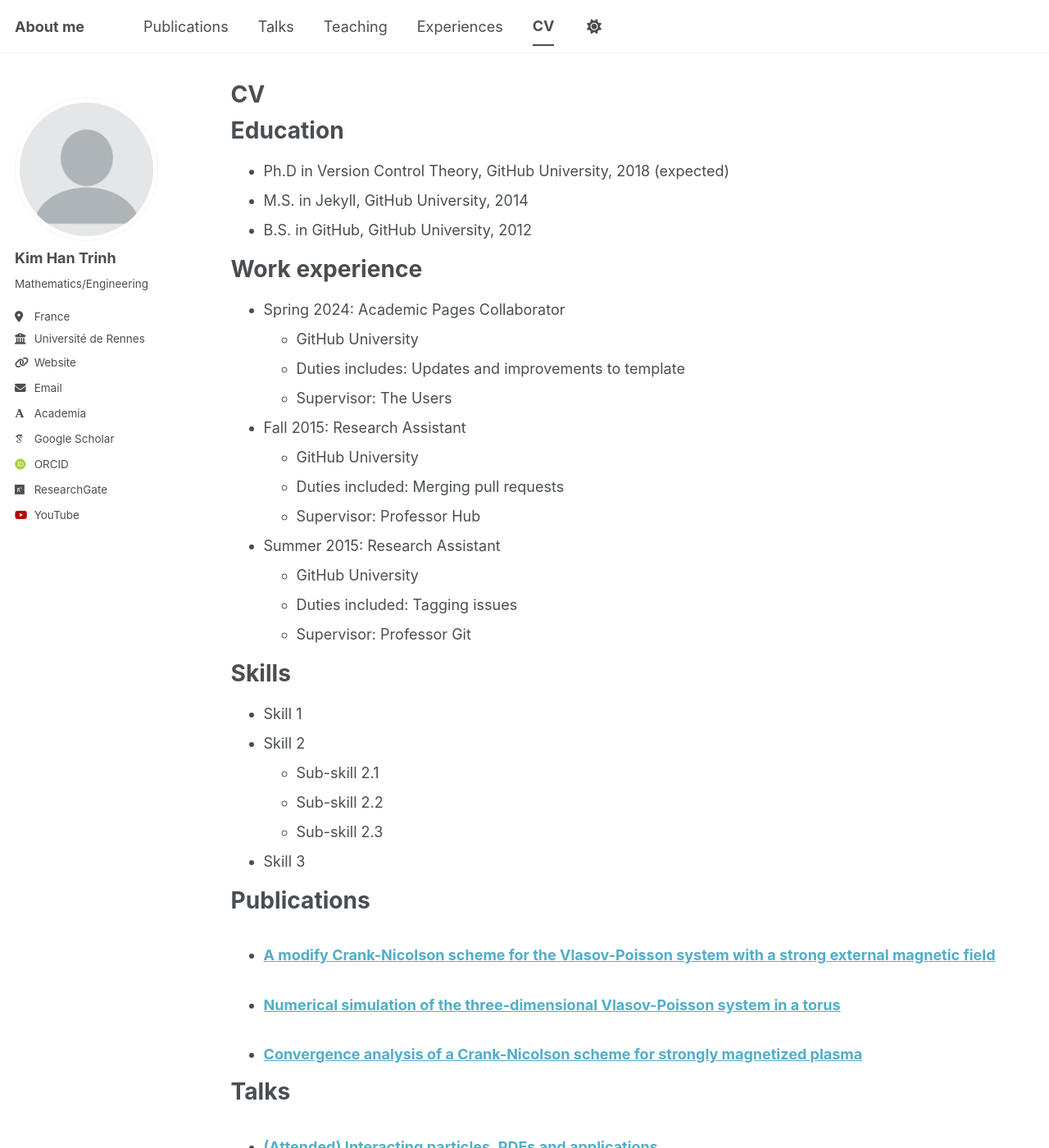
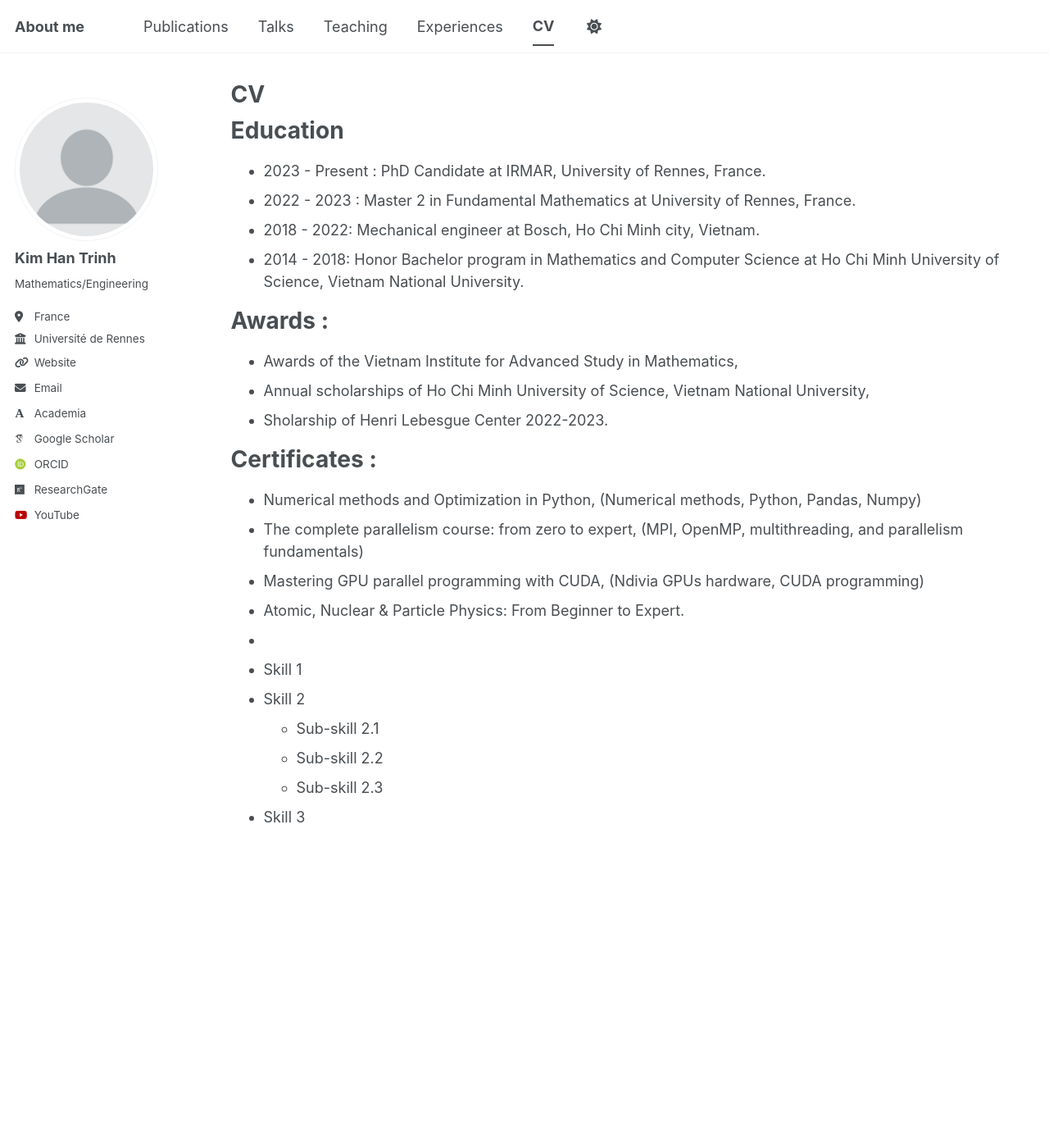
Before and after one commit to khtrinh96/khtrinh96.github.io, a Jekyll site: the page built from _pages/cv.md, in a window 1280 px wide and 1400 px high. Shown: the whole window at 82% size. Built offline with Jekyll 4.4.1, drawn with Linux system fonts in a browser that asks for light colours; some web fonts are replaced; a script bundle is joined from its source files by our own code; library files that are not in the unit come from our copies; some of the changed text lies outside the part shown.

Commit message:
Update cv.md

```diff
--- a/_pages/cv.md
+++ b/_pages/cv.md
@@ -11,54 +11,30 @@ redirect_from:
 
 Education
 ======
-* Ph.D in Version Control Theory, GitHub University, 2018 (expected)
-* M.S. in Jekyll, GitHub University, 2014
-* B.S. in GitHub, GitHub University, 2012
 
-Work experience
+* 2023 - Present : PhD Candidate at IRMAR, University of Rennes, France.
+* 2022 - 2023 : Master 2 in Fundamental Mathematics at University of Rennes, France.
+* 2018 - 2022: Mechanical engineer at Bosch, Ho Chi Minh city, Vietnam.
+* 2014 - 2018: Honor Bachelor program in Mathematics and Computer Science at Ho Chi Minh  University of Science, Vietnam National University.
+
+Awards :
 ======
-* Spring 2024: Academic Pages Collaborator
-  * GitHub University
-  * Duties includes: Updates and improvements to template
-  * Supervisor: The Users
 
-* Fall 2015: Research Assistant
-  * GitHub University
-  * Duties included: Merging pull requests
-  * Supervisor: Professor Hub
+* Awards of the Vietnam Institute for Advanced Study in Mathematics,
+* Annual scholarships of Ho Chi Minh University of Science, Vietnam National University,
+* Sholarship of Henri Lebesgue Center 2022-2023.
 
-* Summer 2015: Research Assistant
-  * GitHub University
-  * Duties included: Tagging issues
-  * Supervisor: Professor Git
+Certificates :
+======
 
-Skills
-======
+* Numerical methods and Optimization in Python, (Numerical methods, Python, Pandas, Numpy)
+* The complete parallelism course: from zero to expert, (MPI, OpenMP, multithreading, and parallelism fundamentals)
+* Mastering GPU parallel programming with CUDA, (Ndivia GPUs hardware, CUDA programming)
+* Atomic, Nuclear & Particle Physics: From Beginner to Expert.
+*
 * Skill 1
 * Skill 2
   * Sub-skill 2.1
   * Sub-skill 2.2
   * Sub-skill 2.3
 * Skill 3
-
-Publications
-======
-  <ul>{% for post in site.publications reversed %}
-    {% include archive-single-cv.html %}
-  {% endfor %}</ul>
-
-Talks
-======
-  <ul>{% for post in site.talks reversed %}
-    {% include archive-single-talk-cv.html  %}
-  {% endfor %}</ul>
-
-Teaching
-======
-  <ul>{% for post in site.teaching reversed %}
-    {% include archive-single-cv.html %}
-  {% endfor %}</ul>
-
-Service and leadership
-======
-* Currently signed in to 43 different slack teams
```
